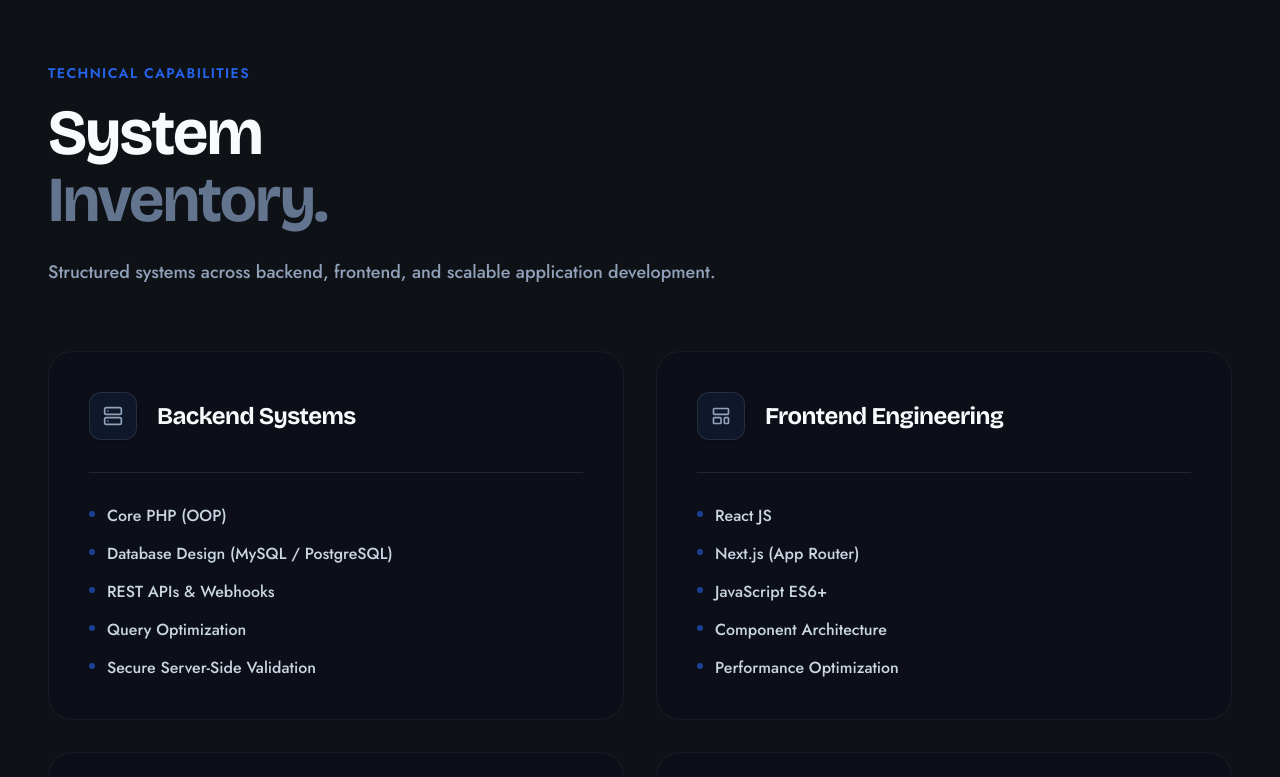
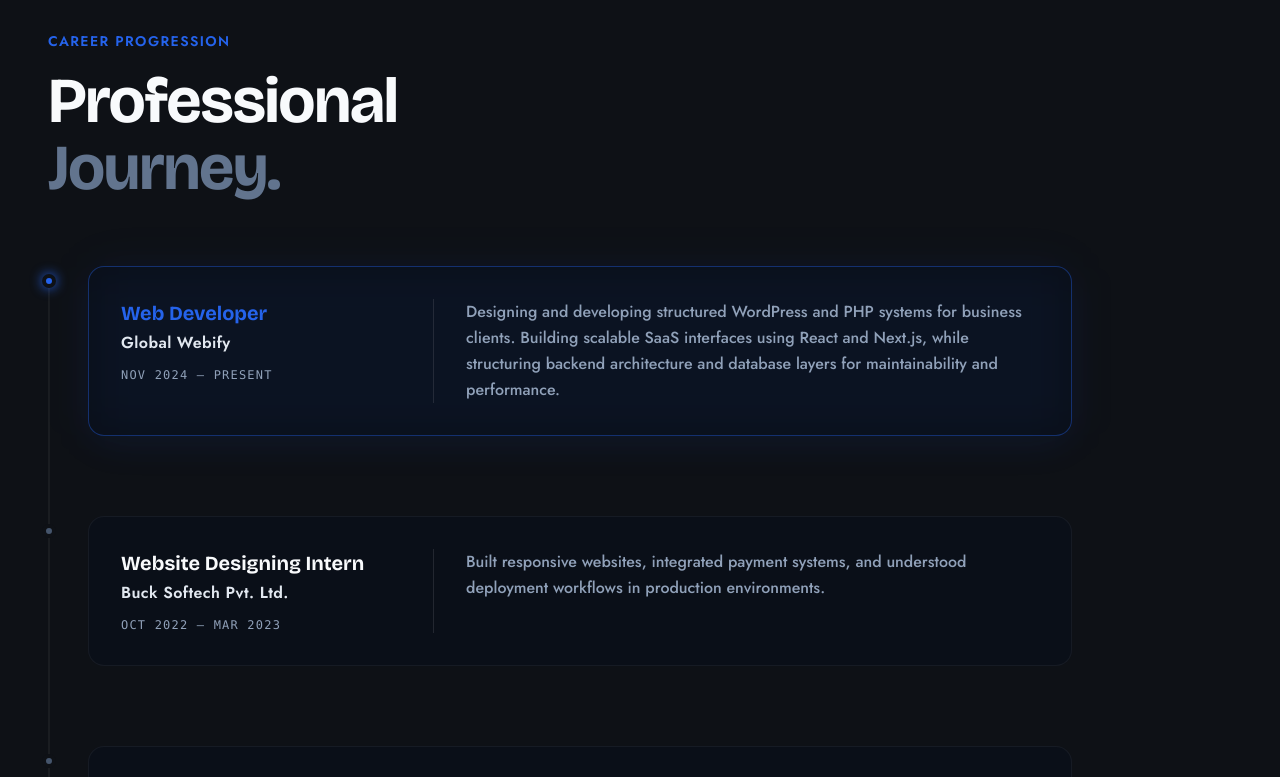
Before and after one commit to KunalBose2772/kunal, a Next.js app: page / in a window 1280 px wide. Shown: the part 6000-6777 px from the top of the page. Built offline with nearby package versions, Linux system fonts and the light colour scheme.

Commit message:
Add Journey component

```diff
--- /dev/null
+++ b/components/Journey.js
@@ -0,0 +1,117 @@
+"use client";
+
+import { motion } from "framer-motion";
+
+const JOURNEY = [
+    {
+        id: 1,
+        role: "Web Developer",
+        company: "Global Webify",
+        duration: "Nov 2024 – Present",
+        description: "Designing and developing structured WordPress and PHP systems for business clients. Building scalable SaaS interfaces using React and Next.js, while structuring backend architecture and database layers for maintainability and performance.",
+        current: true,
+    },
+    {
+        id: 2,
+        role: "Website Designing Intern",
+        company: "Buck Softech Pvt. Ltd.",
+        duration: "Oct 2022 – Mar 2023",
+        description: "Built responsive websites, integrated payment systems, and understood deployment workflows in production environments.",
+        current: false,
+    },
+    {
+        id: 3,
+        role: "Frontend Developer Intern",
+        company: "Central Coalfields Limited",
+        duration: "Nov 2022 – Dec 2022",
+        description: "Developed e-commerce interface systems and gained exposure to enterprise-level IT processes.",
+        current: false,
+    },
+    {
+        id: 4,
+        role: "Software Developer Intern",
+        company: "Zivaan Marketplace Pvt. Ltd.",
+        duration: "Nov 2022 – Dec 2022",
+        description: "Worked on backend fundamentals and layered application architecture using .NET and SQL Server.",
+        current: false,
+    }
+];
+
+export default function Journey() {
+    return (
+        <section id="journey" className="relative py-10 lg:py-16 border-t border-slate-200/10 z-10 flex flex-col justify-center overflow-hidden">
+            <div className="max-w-[1480px] w-full mx-auto px-6 md:px-12 relative z-10 flex flex-col gap-12 lg:gap-16">
+
+                {/* Section Header */}
+                <motion.div
+                    initial={{ opacity: 0, x: -30 }}
+                    whileInView={{ opacity: 1, x: 0 }}
+                    viewport={{ once: true, margin: "-100px" }}
+                    transition={{ duration: 0.8, ease: [0.22, 1, 0.36, 1] }}
+                    className="flex flex-col items-start text-left max-w-2xl"
+                >
+                    <span className="text-brand-accent font-semibold tracking-widest uppercase text-xs md:text-sm mb-4 block">
+                        CAREER PROGRESSION
+                    </span>
+                    <h2 className="text-[clamp(36px,5vw,64px)] leading-[1.05] font-heading font-bold text-foreground tracking-tight">
+                        Professional <br className="hidden md:block" />
+                        <span className="text-slate-400 dark:text-slate-500">Journey.</span>
+                    </h2>
+                </motion.div>
+
+                {/* Vertical Stack List */}
+                <div className="relative w-full max-w-5xl pl-6 lg:pl-10">
+                    {/* Connecting Vertical Line */}
+                    <div className="absolute top-4 bottom-4 left-0 w-[2px] bg-slate-200/50 dark:bg-white/5 z-0" />
+
+                    <div className="flex flex-col gap-16 md:gap-20">
+                        {JOURNEY.map((item, index) => (
+                            <motion.div
+                                key={item.id}
+                                className="relative flex flex-col md:flex-row gap-6 md:gap-12 items-start group"
+                                initial={{ opacity: 0, y: 30 }}
+                                whileInView={{ opacity: 1, y: 0 }}
+                                viewport={{ once: true, margin: "-100px" }}
+                                transition={{ duration: 0.8, delay: index * 0.15, ease: [0.22, 1, 0.36, 1] }}
+                            >
+                                {/* Timeline Dot */}
+                                <div className={`absolute top-2 -left-[30px] lg:-left-[46px] w-[14px] h-[14px] rounded-full border-4 border-[var(--background)] ${item.current ? 'bg-brand-accent shadow-[0_0_12px_var(--color-brand-accent)]' : 'bg-slate-300 dark:bg-slate-600 group-hover:bg-brand-accent/60 transition-colors'} z-10`} />
+
+                                {/* Container Card */}
+                                <div className={`w-full flex flex-col lg:flex-row gap-4 lg:gap-8 bg-slate-50/50 dark:bg-[#0a0f1a]/80 border ${item.current ? 'border-brand-accent/40 shadow-[0_10px_40px_rgba(37,99,235,0.06)]' : 'border-slate-200/50 dark:border-white/5'} p-6 md:p-8 rounded-2xl relative`}>
+
+                                    {/* Optional Glow for Current Role */}
+                                    {item.current && (
+                                        <div className="absolute inset-0 rounded-2xl bg-brand-accent/5 blur-xl pointer-events-none" />
+                                    )}
+
+                                    {/* Left Info: Meta Data */}
+                                    <div className="w-full lg:w-[280px] flex-shrink-0 flex flex-col gap-1 relative z-10">
+                                        <h3 className={`text-xl font-bold font-heading ${item.current ? 'text-brand-accent' : 'text-foreground'}`}>
+                                            {item.role}
+                                        </h3>
+                                        <span className="text-slate-800 dark:text-slate-200 font-semibold tracking-wide text-sm md:text-base">
+                                            {item.company}
+                                        </span>
+                                        <span className="text-slate-500 dark:text-slate-400 font-mono text-xs uppercase tracking-widest mt-1 lg:mt-2 block">
+                                            {item.duration}
+                                        </span>
+                                    </div>
+
+                                    {/* Right Info: Description */}
+                                    <div className="w-full relative z-10 pt-2 lg:pt-0 border-t lg:border-t-0 lg:border-l border-slate-200 dark:border-white/10 lg:pl-8">
+                                        <p className="text-slate-600 dark:text-slate-400 text-sm md:text-base leading-relaxed font-medium">
+                                            {item.description}
+                                        </p>
+                                    </div>
+
+                                </div>
+                            </motion.div>
+                        ))}
+                    </div>
+                </div>
+
+            </div>
+        </section>
+    );
+}
```
